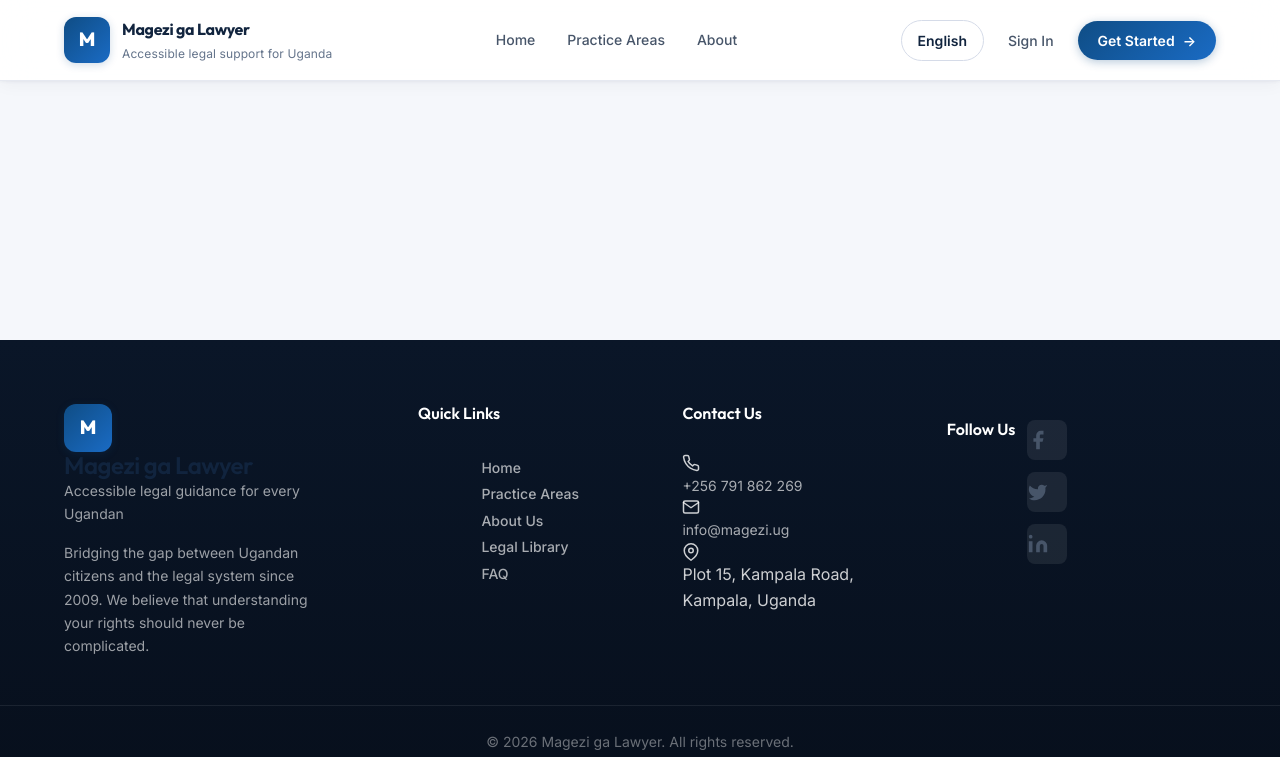
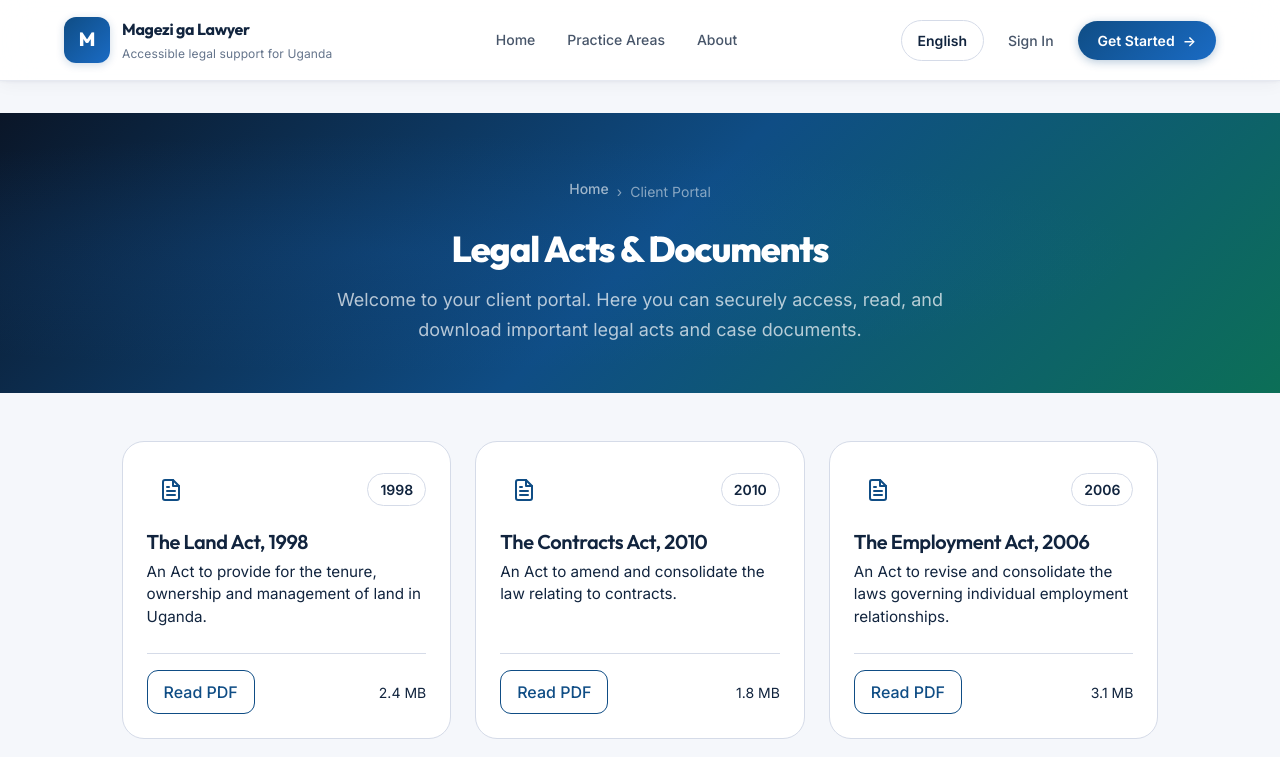
Before and after one commit to TAREMWA-BENJAMIN/Magezi-ga-lawyer, a React (Vite) app in the folder magezi-ga-lawyer/: page /acts in a window 1280 px wide. Shown: the top 757 px of the page. Built offline with nearby package versions, Linux system fonts and the light colour scheme; no server answers.

Commit message:
created the acts-page for reading pdf, signinpage, and updating the API

```diff
--- a/magezi-ga-lawyer/src/App.tsx
+++ b/magezi-ga-lawyer/src/App.tsx
@@ -11,6 +11,7 @@ import GetStartedPage from './pages/GetStartedPage'
 import LibraryPage from './pages/LibraryPage'
 import ContactPage from './pages/ContactPage'
 import FAQPage from './pages/FAQPage'
+import ActsPage from './pages/ActsPage'
 
 function App() {
   return (
@@ -25,6 +26,7 @@ function App() {
             <Route path="/signin" element={<SignInPage />} />
             <Route path="/get-started" element={<GetStartedPage />} />
             <Route path="/library" element={<LibraryPage />} />
+            <Route path="/acts" element={<ActsPage />} />
             <Route path="/contact" element={<ContactPage />} />
             <Route path="/faq" element={<FAQPage />} />
           </Routes>
--- /dev/null
+++ b/magezi-ga-lawyer/src/pages/ActsPage.css
@@ -0,0 +1,108 @@
+.acts-page {
+  padding: 2rem 5%;
+  max-width: 1400px;
+  margin: 0 auto;
+}
+
+.acts-section {
+  margin-top: 2rem;
+}
+
+.acts-grid {
+  display: grid;
+  grid-template-columns: repeat(auto-fill, minmax(300px, 1fr));
+  gap: 1.5rem;
+}
+
+.act-card {
+  background-color: var(--surface);
+  border: 1px solid var(--border);
+  border-radius: var(--radius);
+  padding: 1.5rem;
+  display: flex;
+  flex-direction: column;
+  transition: transform 0.2s ease, box-shadow 0.2s ease;
+}
+
+.act-card:hover {
+  transform: translateY(-4px);
+  box-shadow: 0 10px 25px rgba(0, 0, 0, 0.1);
+}
+
+.act-card-header {
+  display: flex;
+  justify-content: space-between;
+  align-items: center;
+  margin-bottom: 1rem;
+}
+
+.act-icon {
+  width: 48px;
+  height: 48px;
+  background-color: var(--primary-light);
+  color: var(--primary);
+  border-radius: 50%;
+  display: flex;
+  align-items: center;
+  justify-content: center;
+}
+
+[data-theme='dark'] .act-icon {
+  background-color: rgba(144, 202, 249, 0.1);
+  color: var(--primary-light);
+}
+
+.act-year {
+  font-size: 0.875rem;
+  font-weight: 600;
+  color: var(--text-muted);
+  background-color: var(--background);
+  padding: 0.25rem 0.75rem;
+  border-radius: 999px;
+  border: 1px solid var(--border);
+}
+
+.act-title {
+  font-size: 1.25rem;
+  margin-bottom: 0.5rem;
+  font-family: var(--font-heading);
+  color: var(--text);
+}
+
+.act-description {
+  color: var(--text-muted);
+  font-size: 0.95rem;
+  line-height: 1.5;
+  margin-bottom: 1.5rem;
+  flex-grow: 1;
+}
+
+.act-actions {
+  display: flex;
+  justify-content: space-between;
+  align-items: center;
+  margin-top: auto;
+  padding-top: 1rem;
+  border-top: 1px solid var(--border);
+}
+
+.btn-read {
+  background-color: transparent;
+  color: var(--primary);
+  border: 1px solid var(--primary);
+  padding: 0.5rem 1rem;
+  border-radius: calc(var(--radius) / 2);
+  font-weight: 500;
+  cursor: pointer;
+  transition: all 0.2s ease;
+}
+
+.btn-read:hover {
+  background-color: var(--primary);
+  color: white;
+}
+
+.act-size {
+  font-size: 0.875rem;
+  color: var(--text-muted);
+}
--- /dev/null
+++ b/magezi-ga-lawyer/src/pages/ActsPage.tsx
@@ -0,0 +1,96 @@
+import { Link } from 'react-router-dom'
+import './ActsPage.css'
+
+const acts = [
+  {
+    id: 1,
+    title: 'The Land Act, 1998',
+    description: 'An Act to provide for the tenure, ownership and management of land in Uganda.',
+    year: '1998',
+    fileSize: '2.4 MB'
+  },
+  {
+    id: 2,
+    title: 'The Contracts Act, 2010',
+    description: 'An Act to amend and consolidate the law relating to contracts.',
+    year: '2010',
+    fileSize: '1.8 MB'
+  },
+  {
+    id: 3,
+    title: 'The Employment Act, 2006',
+    description: 'An Act to revise and consolidate the laws governing individual employment relationships.',
+    year: '2006',
+    fileSize: '3.1 MB'
+  },
+  {
+    id: 4,
+    title: 'The Constitution of the Republic of Uganda, 1995',
+    description: 'The supreme law of Uganda, establishing the framework for government and citizens\' rights.',
+    year: '1995',
+    fileSize: '5.6 MB'
+  },
+  {
+    id: 5,
+    title: 'The Penal Code Act',
+    description: 'An Act to establish a code of criminal law.',
+    year: '1950',
+    fileSize: '4.2 MB'
+  },
+  {
+    id: 6,
+    title: 'The Companies Act, 2012',
+    description: 'An Act to provide for the incorporation, regulation and administration of companies.',
+    year: '2012',
+    fileSize: '3.9 MB'
+  }
+];
+
+function ActsPage() {
+  return (
+    <div className="acts-page">
+      <section className="page-header">
+        <nav className="breadcrumb" aria-label="Breadcrumb">
+          <Link to="/">Home</Link>
+          <span aria-hidden="true">›</span>
+          <span aria-current="page">Client Portal</span>
+        </nav>
+        <h1>Legal Acts & Documents</h1>
+        <p>
+          Welcome to your client portal. Here you can securely access, read, and download important legal acts and case documents.
+        </p>
+      </section>
+
+      <section className="acts-section">
+        <div className="acts-grid">
+          {acts.map((act) => (
+            <div key={act.id} className="act-card">
+              <div className="act-card-header">
+                <div className="act-icon">
+                  <svg width="24" height="24" viewBox="0 0 24 24" fill="none" stroke="currentColor" strokeWidth="2" strokeLinecap="round" strokeLinejoin="round">
+                    <path d="M14 2H6a2 2 0 0 0-2 2v16a2 2 0 0 0 2 2h12a2 2 0 0 0 2-2V8z"></path>
+                    <polyline points="14 2 14 8 20 8"></polyline>
+                    <line x1="16" y1="13" x2="8" y2="13"></line>
+                    <line x1="16" y1="17" x2="8" y2="17"></line>
+                    <polyline points="10 9 9 9 8 9"></polyline>
+                  </svg>
+                </div>
+                <span className="act-year">{act.year}</span>
+              </div>
+              <h3 className="act-title">{act.title}</h3>
+              <p className="act-description">{act.description}</p>
+              <div className="act-actions">
+                <button className="btn-read" onClick={() => alert(`Opening PDF for ${act.title}`)}>
+                  Read PDF
+                </button>
+                <span className="act-size">{act.fileSize}</span>
+              </div>
+            </div>
+          ))}
+        </div>
+      </section>
+    </div>
+  )
+}
+
+export default ActsPage
--- a/magezi-ga-lawyer/src/pages/SignInPage.tsx
+++ b/magezi-ga-lawyer/src/pages/SignInPage.tsx
@@ -17,7 +17,7 @@ function SignInPage() {
     await new Promise((res) => setTimeout(res, 1000))
     // For now, demo redirect
     if (form.email && form.password) {
-      navigate('/')
+      navigate('/acts')
     } else {
       setStatus('error')
     }
```
